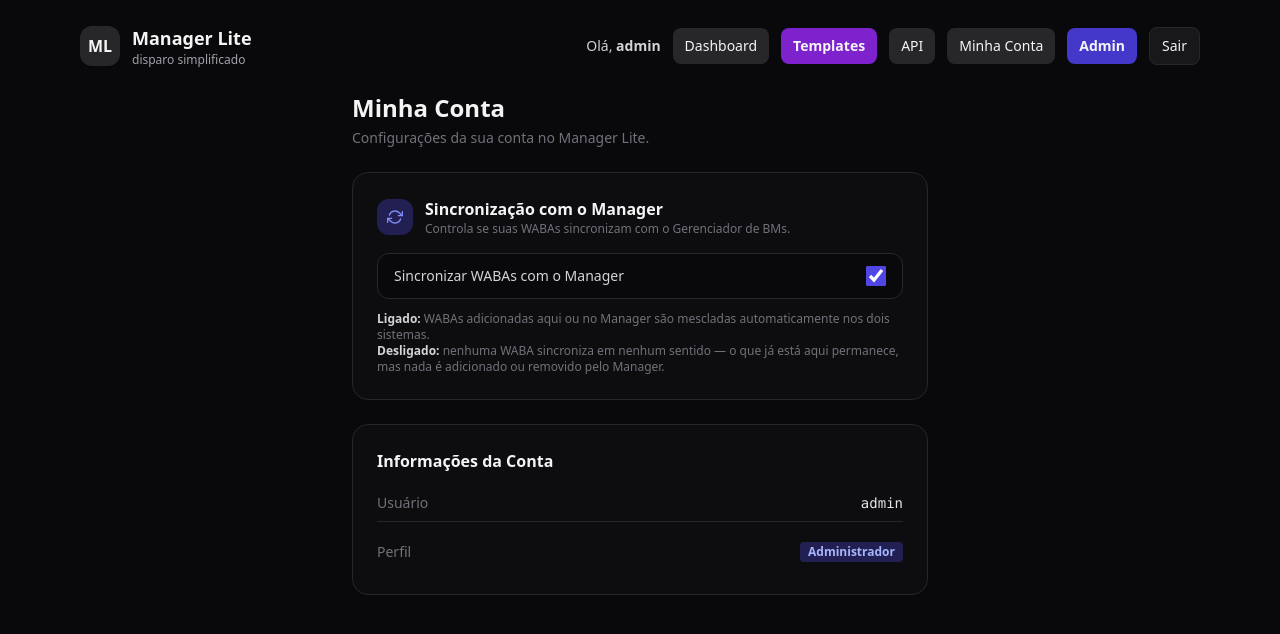
After one commit to italotec/manager-lite, a Flask app: page /conta in a window 1280 px wide. The commit adds this page. Shown: the top 634 px of the page. Run offline with Flask 3, Linux system fonts and the light colour scheme; a user stored in the database is signed in; some libraries are stand-ins or nearby versions.

Commit message:
Preserva WABAs adicionadas no Lite ao sincronizar com o Manager e adiciona toggle de sincronizacao
WABAs adicionadas diretamente no Lite eram apagadas no proximo sync do
Manager. Agora sao marcadas com origin=lite e preservadas ate serem
adotadas pelo Manager (via novo endpoint /api/v1/sync/pending-wabas).
Adiciona pagina "Minha Conta" com toggle para desativar a sincronizacao
de WABAs em ambos os sentidos.

Co-Authored-By: Claude Sonnet 5 <noreply@anthropic.com>

```diff
--- a/app/__init__.py
+++ b/app/__init__.py
@@ -24,6 +24,7 @@ def create_app():
     from .routes.docs import bp as docs_bp
     from .routes.admin import bp as admin_bp
     from .routes.sync import bp as sync_bp
+    from .routes.account import bp as account_bp
 
     app.register_blueprint(auth_bp)
     app.register_blueprint(wabas_bp)
@@ -34,6 +35,7 @@ def create_app():
     app.register_blueprint(docs_bp)
     app.register_blueprint(admin_bp)
     app.register_blueprint(sync_bp)
+    app.register_blueprint(account_bp)
 
     # Block banned users everywhere (force logout)
     @app.before_request
@@ -60,6 +62,11 @@ def create_app():
             "CREATE UNIQUE INDEX IF NOT EXISTS ix_user_source_id ON user (source_id)"
         ))
         db.session.commit()
+
+        if "sync_enabled" not in cols:
+            db.session.execute(db.text(
+                "ALTER TABLE user ADD COLUMN sync_enabled BOOLEAN NOT NULL DEFAULT 1"))
+            db.session.commit()
 
         # Recover DisparoJobs left "running"/"queued" by a previous restart. The
         # Disparou stamp is only written by _finish() at job end, so a job whose
--- a/app/models.py
+++ b/app/models.py
@@ -28,6 +28,10 @@ class User(db.Model, UserMixin):
     # Manager (GERENCIADOR DE BMS) user id, for users replicated from Manager.
     # NULL for Lite-native users.
     source_id = db.Column(db.Integer, unique=True, nullable=True, index=True)
+
+    # When False, this user's WABAs are frozen: Manager sync neither writes
+    # nor reads them (both /sync/users and /sync/pending-wabas skip them).
+    sync_enabled = db.Column(db.Boolean, default=True, nullable=False)
 
     def generate_api_key(self):
         self.api_key = secrets.token_urlsafe(32)
--- /dev/null
+++ b/app/routes/account.py
@@ -0,0 +1,20 @@
+from flask import Blueprint, render_template, request, redirect, url_for, flash
+from flask_login import login_required, current_user
+from .. import db
+
+bp = Blueprint("account", __name__)
+
+
+@bp.route("/conta")
+@login_required
+def account_page():
+    return render_template("account.html", title="Minha Conta")
+
+
+@bp.route("/conta/sync", methods=["POST"])
+@login_required
+def save_sync():
+    current_user.sync_enabled = request.form.get("sync_enabled") == "on"
+    db.session.commit()
+    flash("Preferência de sincronização salva.", "success")
+    return redirect(url_for("account.account_page"))
--- /dev/null
+++ b/app/templates/account.html
@@ -0,0 +1,67 @@
+{% extends "base.html" %}
+{% block content %}
+
+<div class="max-w-xl mx-auto space-y-6">
+
+  <div>
+    <h1 class="text-2xl font-bold text-zinc-100">Minha Conta</h1>
+    <p class="text-sm text-zinc-500 mt-1">Configurações da sua conta no Manager Lite.</p>
+  </div>
+
+  {# ── Sync toggle card ── #}
+  <div class="rounded-2xl border border-zinc-800 bg-zinc-900/30 p-6 space-y-4">
+
+    <div class="flex items-center gap-3">
+      <div class="w-9 h-9 rounded-xl bg-indigo-900/60 flex items-center justify-center">
+        <svg xmlns="http://www.w3.org/2000/svg" class="w-4 h-4 text-indigo-400" viewBox="0 0 24 24"
+             fill="none" stroke="currentColor" stroke-width="2" stroke-linecap="round" stroke-linejoin="round">
+          <path d="M23 4v6h-6"/><path d="M1 20v-6h6"/>
+          <path d="M3.51 9a9 9 0 0 1 14.85-3.36L23 10M1 14l4.64 4.36A9 9 0 0 0 20.49 15"/>
+        </svg>
+      </div>
+      <div>
+        <div class="font-semibold text-zinc-100">Sincronização com o Manager</div>
+        <div class="text-xs text-zinc-500">Controla se suas WABAs sincronizam com o Gerenciador de BMs.</div>
+      </div>
+    </div>
+
+    <form method="POST" action="{{ url_for('account.save_sync') }}" class="space-y-3">
+      <label class="flex items-center justify-between gap-3 rounded-xl bg-zinc-950 border border-zinc-800 px-4 py-3 cursor-pointer">
+        <span class="text-sm text-zinc-300">
+          Sincronizar WABAs com o Manager
+        </span>
+        <input type="checkbox"
+               name="sync_enabled"
+               {% if current_user.sync_enabled %}checked{% endif %}
+               onchange="this.form.submit()"
+               class="w-5 h-5 rounded accent-indigo-600 cursor-pointer" />
+      </label>
+      <p class="text-xs text-zinc-500">
+        <b class="text-zinc-300">Ligado:</b> WABAs adicionadas aqui ou no Manager são mescladas
+        automaticamente nos dois sistemas.<br/>
+        <b class="text-zinc-300">Desligado:</b> nenhuma WABA sincroniza em nenhum sentido — o que
+        já está aqui permanece, mas nada é adicionado ou removido pelo Manager.
+      </p>
+    </form>
+
+  </div>
+
+  {# ── Account info ── #}
+  <div class="rounded-2xl border border-zinc-800 bg-zinc-900/30 p-6 space-y-3">
+    <div class="font-semibold text-zinc-100">Informações da Conta</div>
+    <div class="flex items-center justify-between py-2 border-b border-zinc-800 text-sm">
+      <span class="text-zinc-500">Usuário</span>
+      <span class="font-mono text-zinc-200">{{ current_user.username }}</span>
+    </div>
+    <div class="flex items-center justify-between py-2 text-sm">
+      <span class="text-zinc-500">Perfil</span>
+      <span class="px-2 py-0.5 rounded text-xs font-bold
+        {% if current_user.is_admin %}bg-indigo-900/60 text-indigo-300{% else %}bg-zinc-700/60 text-zinc-400{% endif %}">
+        {% if current_user.is_admin %}Administrador{% else %}Usuário{% endif %}
+      </span>
+    </div>
+  </div>
+
+</div>
+
+{% endblock %}
--- a/app/templates/base.html
+++ b/app/templates/base.html
@@ -30,6 +30,8 @@
 
           <a class="text-sm px-3 py-2 rounded-lg bg-zinc-800 hover:bg-zinc-700" href="{{ url_for('dashboard.api_page') }}">API</a>
 
+          <a class="text-sm px-3 py-2 rounded-lg bg-zinc-800 hover:bg-zinc-700" href="{{ url_for('account.account_page') }}">Minha Conta</a>
+
           {% if current_user.is_admin %}
             <a class="text-sm px-3 py-2 rounded-lg bg-indigo-700 hover:bg-indigo-600 font-semibold" href="{{ url_for('admin.admin_users') }}">Admin</a>
           {% endif %}
```
Also changed, not shown: app/json_store.py (+26 -2 lines), app/routes/sync.py (+38 -2 lines).
